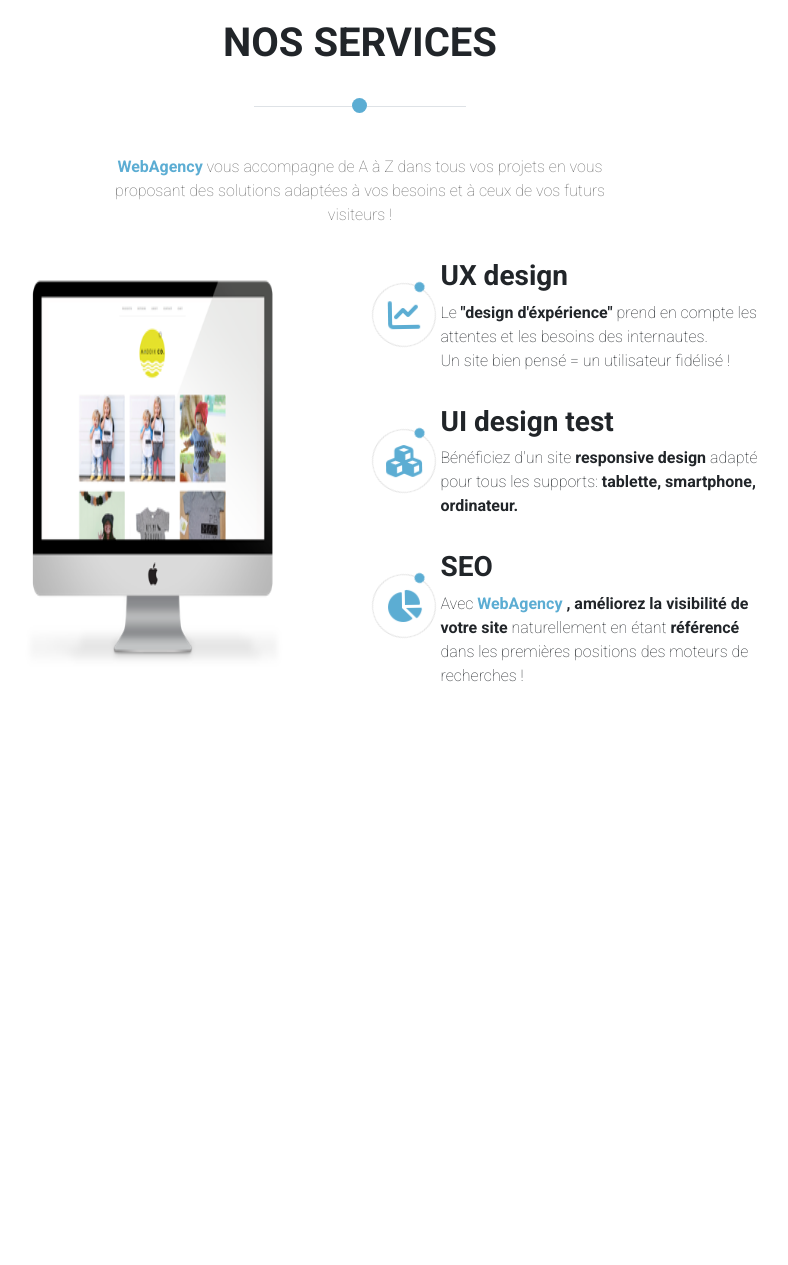
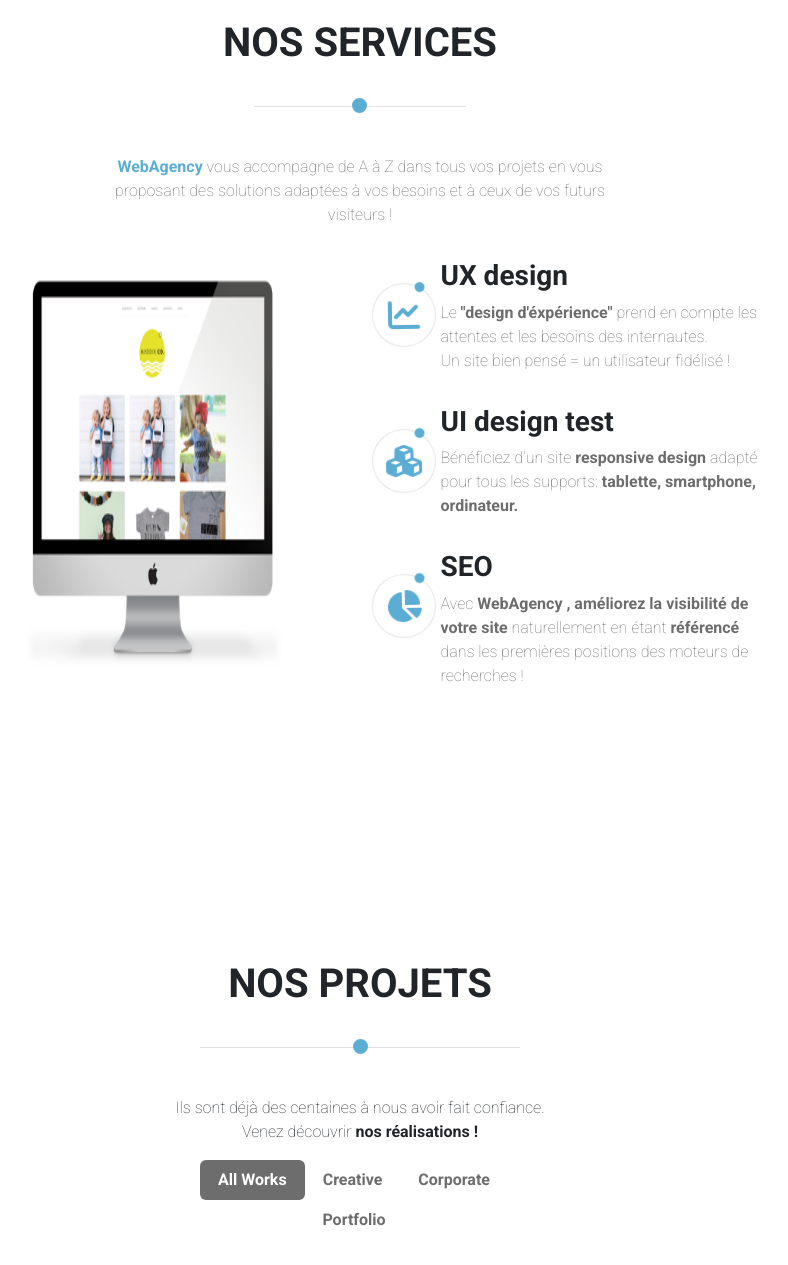
Before and after one commit to eloisedelorme/webagencybootstrap, a website: page index.html in a window 1280 px wide. Shown: the part 845-2110 px from the top of the page, without its empty margins (268-1056 px from the left). Before the commit the page ends 1549 px from the top, so only its background shows below. Drawn offline with nearby package versions, Linux system fonts and the light colour scheme.

Commit message:
add html projet

```diff
--- a/index.html
+++ b/index.html
@@ -51,7 +51,7 @@
 
 
 
-
+    <!--START SECTION ACCUEIL-->
     <section id="accueil" class="d-flex row vh-100 mt-5">
         <div id="carouselExampleAutoplaying" class="col-12 carousel slide mw-auto vh-100 top-10" data-bs-ride="carousel">
             <div class="carousel-inner ">
@@ -85,14 +85,19 @@
         </div>
 
     </section>
-    <!-- END HEADER-->
+    <!-- END Section accueil-->
 
     <!--START MAIN-->
-    <main class="row ">
-        <!-- -->
+    <main>
+        <div class="row">
+
+
+            <!-- Ajout de goutières -->
             <div class="col-lg-2 col-md-1 col-xs-0"></div>
-        <section id="services" class="col-lg-8 col-md-10 col-xs-12 row justify-content-center row" >
-            <h1 class="text-center fw-bold p-3 text-uppercase">Nos Services</h1>
+            <!--START section Services-->
+            <section id="services" class="col-lg-8 col-md-10 col-xs-12 row justify-content-center row mb-5" >
+                <!--START Titre et sous titre Services -->
+                <h2 class="text-center fw-bold p-3 text-uppercase fs-1">Nos Services</h2>
                 <div class="w-25 h-10 border-bottom  ">
                     <div class="point"></div>
                 </div>
@@ -103,13 +108,18 @@
                         <span class="text-primary">vous accompagne de A à Z dans tous vos projets en vous proposant des solutions adaptées à vos besoins et à ceux de vos futurs visiteurs !</span>
                     </p>
                 </div>
-            <div class="row">
+                <!--END Titre et sous titre Services -->
+
+                <!-- START Conteneur de la zone avec image et le texte -->
+                <div class="row mb-5">
                     <img
                         src="assets/main-feature.png"
                         type="png"
                         alt="image d'un ordinateur"
                         class="col-lg-6 col-xs-12 ">
+                    <!-- START Conteneur avec les blocs textes + icones-->
                     <div class="col-lg-6 col-xs-12">
+                    <!-- START Conteneur avec icone et 1er bloc texte-->
                         <div class="row d-flex">
                             <div class="col-lg-2 col-xs-12 icons">
                                 <div class="rond">
@@ -117,9 +127,9 @@
                                     <div class="point2"></div>
                                 </div>
                             </div>
-                        <div class="col-lg-10 col-xs-12 ">
+                            <div class="col-lg-10 col-xs-12">
                                 <h3 class="mt-3 fw-bold ">UX design</h3>
-                            <p class="">
+                                <p class="text-primary">
                                     <span>Le</span>
                                     <span class="fw-bold"> "design d'éxpérience" </span>
                                     <span>prend en compte les attentes et les besoins des internautes.</span>
@@ -127,6 +137,9 @@
                                 </p>
                             </div>
                         </div>
+                        <!-- END Conteneur avec icone et 1er bloc texte-->
+
+                        <!-- START Conteneur avec icone et 2e bloc texte-->
                         <div class="row">
                             <div class="col-lg-2 col-xs-12 icons">
                                 <div class="rond">
@@ -135,8 +148,8 @@
                                 </div>
                             </div>
                             <div class="col-lg-10 col-xs-12">
-                            <h3 class="mt-3 fw-bold">UI design test</h3>
-                            <p>
+                                <h3 class="mt-3 fw-bold ">UI design test</h3>
+                                <p class="text-primary">
                                     <span>Bénéficiez d'un site</span>
                                     <span class="fw-bold"> responsive design </span>
                                     <span>adapté pour tous les supports:</span>
@@ -144,7 +157,9 @@
                                 </p>
                             </div>
                         </div>
+                        <!-- END Conteneur avec icone et 2e bloc texte-->
 
+                        <!-- START Conteneur avec icone et 3e bloc texte-->
                         <div class="row">
                             <div class="col-lg-2 col-xs-12 icons">
                                 <div class="rond">
@@ -154,9 +169,9 @@
                             </div>
                             <div class="col-lg-10 col-xs-12">
                                 <h3 class="mt-3 fw-bold">SEO</h3>
-                            <p>
+                                <p class="text-primary ">
                                     <span>Avec</span>
-                                <span class="text-secondary fw-bold"> WebAgency </span>
+                                    <span class=" fw-bold"> WebAgency </span>
                                     <span class="fw-bold">, améliorez la visibilité de votre site</span>
                                     <span> naturellement en étant</span>
                                     <span class="fw-bold">référencé</span>
@@ -164,11 +179,42 @@
                                 </p>
                             </div>
                         </div>
+                        <!-- END Conteneur avec icone et 3e bloc texte-->
                     </div>
+                    <!-- END Conteneur avec les blocs textes + icones-->
+                </div>
+                <!-- END Conteneur de la zone avec image et le texte -->
+            </section>
+            <!--END section Services-->
         </div>
 
+        <div class="row mt-5 mb-5 d-flex">
+            <!--START section Projets-->
+            <div class="mt-5"></div>
+            <section id="projets" class="col-lg-12 col-md-10 col-xs-12 justify-content-center row mt-5" >
+                <!--START Titre et sous titre Services -->
+                <h2 class="text-center fw-bold p-3 text-uppercase fs-1">Nos Projets</h2>
+                <div class="text-center w-25 h-10 border-bottom  ">
+                    <div class="point"></div>
+                </div>
+                <div class="text-center row pt-5" >
+                    <div class="col-lg-4 col-xs-0 text-primary"></div>
+                    <p >
+                        <span > Ils sont déjà des centaines à nous avoir fait confiance.</span>
+                        <br>
+                        <span>Venez découvrir </span><span class="fw-bold">nos réalisations !</span>
+                    </p>
+                </div>
+                <nav class="nav nav-pills flex-column flex-sm-row w-25 fw-bold">
+                    <a class="flex-sm-fill text-sm-center nav-link active" aria-current="page" href="#">All Works</a>
+                    <a class="flex-sm-fill text-sm-center nav-link" href="#">Creative</a>
+                    <a class="flex-sm-fill text-sm-center nav-link" href="#">Corporate</a>
+                    <a class="flex-sm-fill text-sm-center nav-link" href="#">Portfolio</a>
+                </nav>
+
+                <!--END Titre et sous titre projet -->
             </section>
-
+        </div>
     </main>
 
     <!-- END MAIN -->
```
Lines whose indentation alone changed are shown as unchanged.
